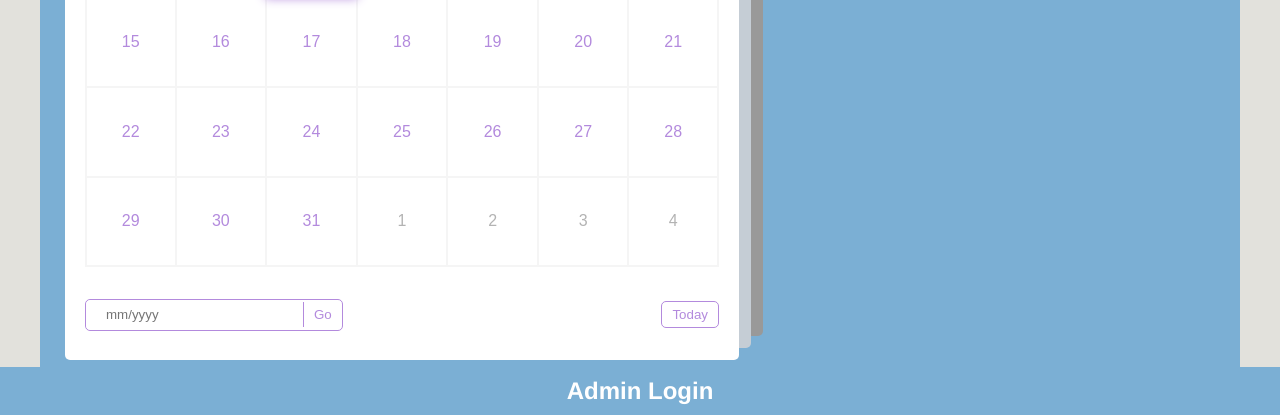
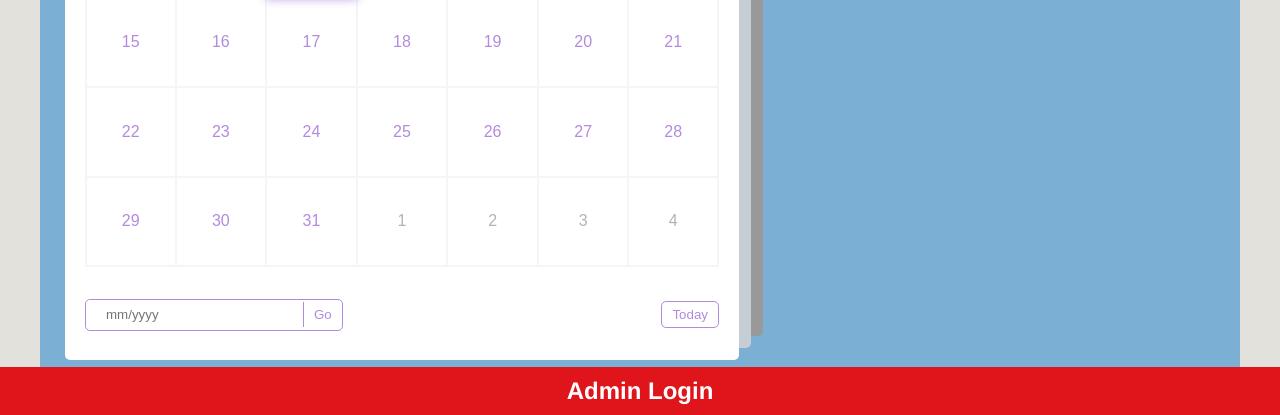
Before and after one commit to AgiKukudala/WebsiteDraft1, a plain HTML site: page index.html in a window 1280 px wide. Shown: the part 465-880 px from the top of the page. Drawn offline with Linux system fonts and the light colour scheme.

Commit message:
Update style.css

```diff
--- a/style.css
+++ b/style.css
@@ -546,7 +546,7 @@ body {
   padding: 10px;
   font-size: 24px;
   color: #fff;
-  background-color: #7bafd4;
+  background-color:#e0141b;
 }
 .credits a {
   color: #fff;
```
